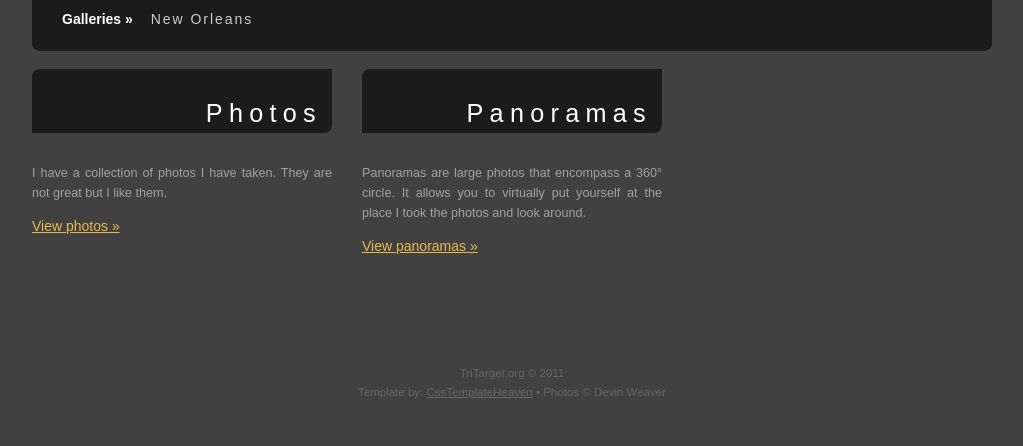
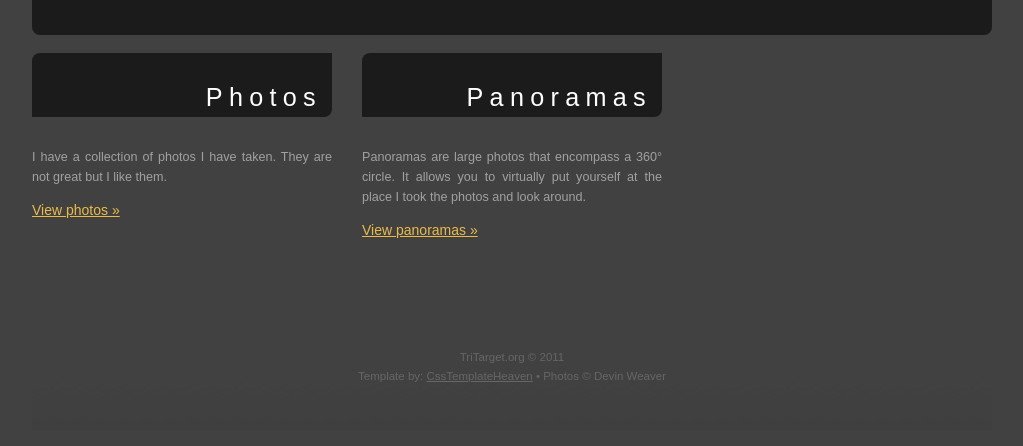
Before and after one commit to sukima/TriTarget-Photos-Site, a plain HTML site: page index.html in a window 1280 px wide. Shown: the part 623-1069 px from the top of the page, without its empty margins (128-1151 px from the left). Drawn offline with Linux system fonts and the light colour scheme.

Commit message:
Removed gallery list from frontpage

```diff
--- a/index.html
+++ b/index.html
@@ -68,8 +68,8 @@
 
 <div id="g_navcontainer">
 <ul>
-   <li><span style="font-weight: bold">Galleries &raquo;</span></li>
-   <li><a href="photos/new_orleans/index.html">New Orleans</a></li>
+   <!-- <li><span style="font-weight: bold">Galleries &raquo;</span></li> -->
+   <!-- <li><a href="photos/new_orleans/index.html">New Orleans</a></li> -->
    <!-- <li><a href="#">Black and White</a></li> -->
    <!-- <li><a href="#">Landscapes</a></li> -->
    <!-- <li><a href="#">Fine Art Nudes</a></li> -->
```
